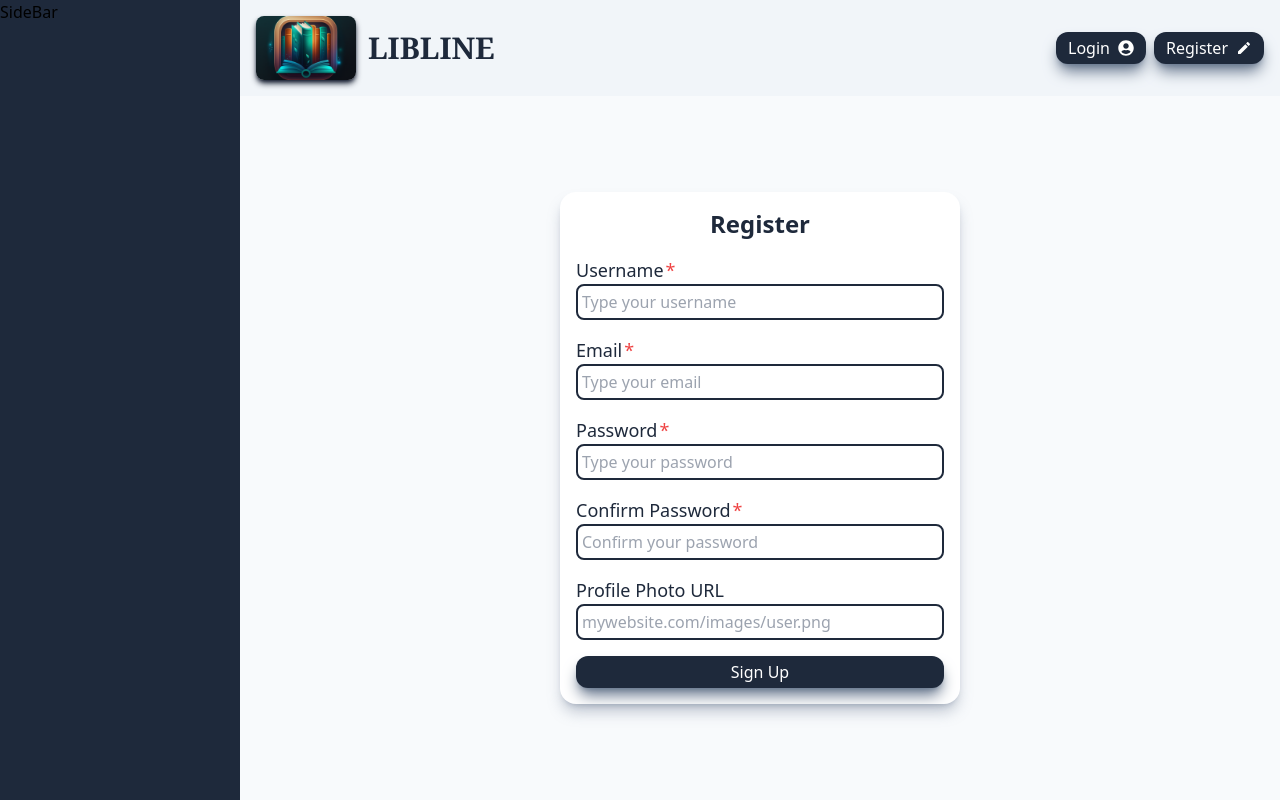
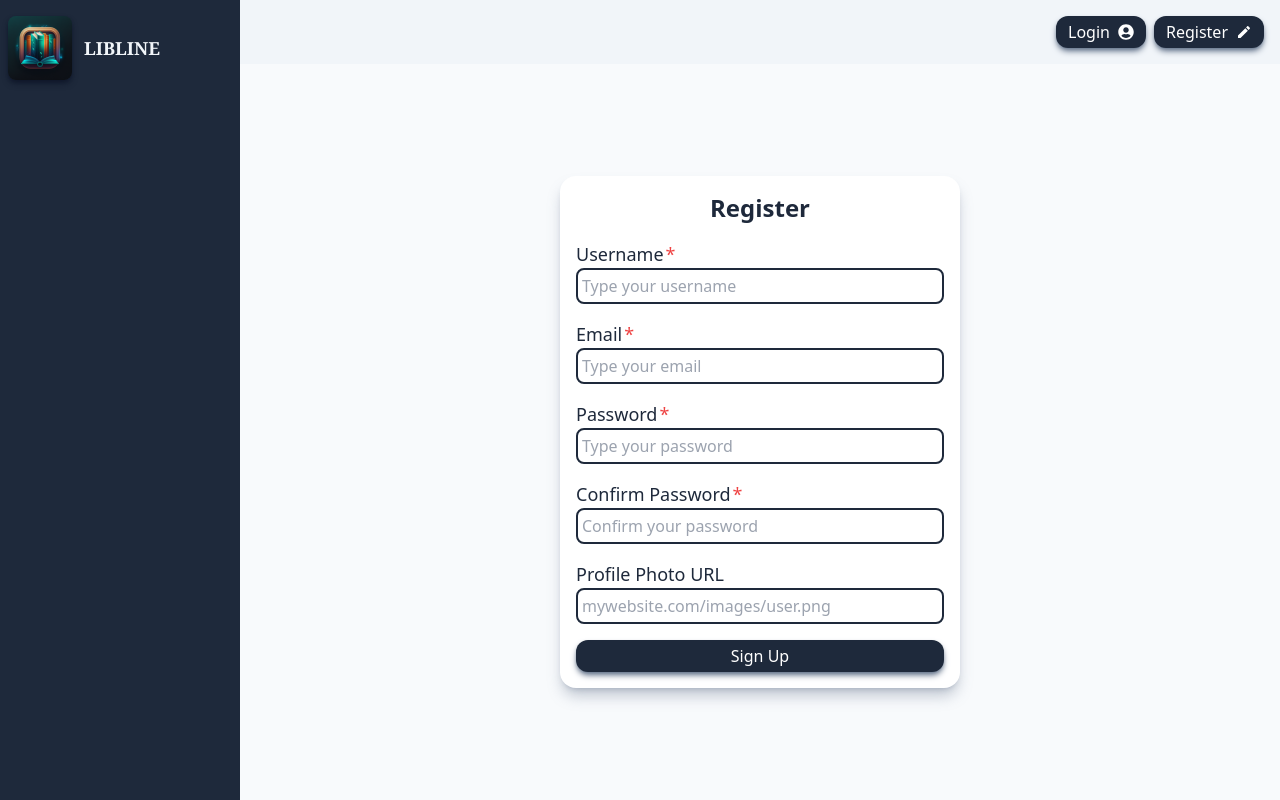
Before and after one commit to Maedkill12/libline, a React (Vite) app: page /register in a window 1280 px wide. Built offline with nearby package versions, Linux system fonts and the light colour scheme; no server answers.

Commit message:
Changed logo position to sidebar

```diff
--- a/src/components/Header.jsx
+++ b/src/components/Header.jsx
@@ -10,10 +10,7 @@ const Header = () => {
   const navigate = useNavigate();
 
   return (
-    <header className="flex flex-row justify-between p-4 items-center bg-slate-100">
-      <div onClick={() => navigate("/")}>
-        <Logo />
-      </div>
+    <header className="flex flex-row justify-end p-4 items-center bg-slate-100">
       <div>
         {!accessToken && <LoggedOutMenu />}
         {accessToken && <LoggedInMenu />}
--- a/src/components/IconButton.jsx
+++ b/src/components/IconButton.jsx
@@ -3,7 +3,7 @@ import React from "react";
 const IconButton = ({ icon, style, children, iconPosition = "left", type }) => {
   return (
     <button
-      className={`cursor-pointer bg-slate-800 rounded-xl text-white flex flex-row gap-2 py-1 px-3 items-center gap shadow-lg shadow-slate-500 hover:opacity-90 ${style}`}
+      className={`cursor-pointer bg-slate-800 rounded-xl text-white flex flex-row gap-2 py-1 px-3 items-center gap shadow-md shadow-slate-500 hover:opacity-90 ${style}`}
       type={type}
     >
       {iconPosition === "left" && icon ? icon : null}
--- a/src/components/Logo.jsx
+++ b/src/components/Logo.jsx
@@ -3,12 +3,12 @@ import icon from "../assets/icon.png";
 
 const Logo = () => {
   return (
-    <div className="flex flex-row items-center justify-between gap-3 cursor-pointer">
+    <div className="flex flex-row items-center gap-3 cursor-pointer py-4 px-2">
       <img
-        className="w-full min-w-[100px] h-[64px] object-cover rounded-lg shadow-md shadow-slate-900"
+        className="w-[64px] h-[64px] object-cover rounded-lg shadow-md shadow-slate-900"
         src={icon}
       />
-      <h1 className="text-3xl font-serif font-bold text-slate-800 ">LIBLINE</h1>
+      <h1 className="text-lg font-serif font-bold text-slate-100 ">LIBLINE</h1>
     </div>
   );
 };
--- a/src/components/SideBar.jsx
+++ b/src/components/SideBar.jsx
@@ -1,7 +1,14 @@
 import React from "react";
+import Logo from "./Logo";
 
 const SideBar = () => {
-  return <div className=" min-h-screen bg-slate-800">SideBar</div>;
+  return (
+    <div className=" min-h-screen bg-slate-800">
+      <div onClick={() => navigate("/")}>
+        <Logo />
+      </div>
+    </div>
+  );
 };
 
 export default SideBar;
```
